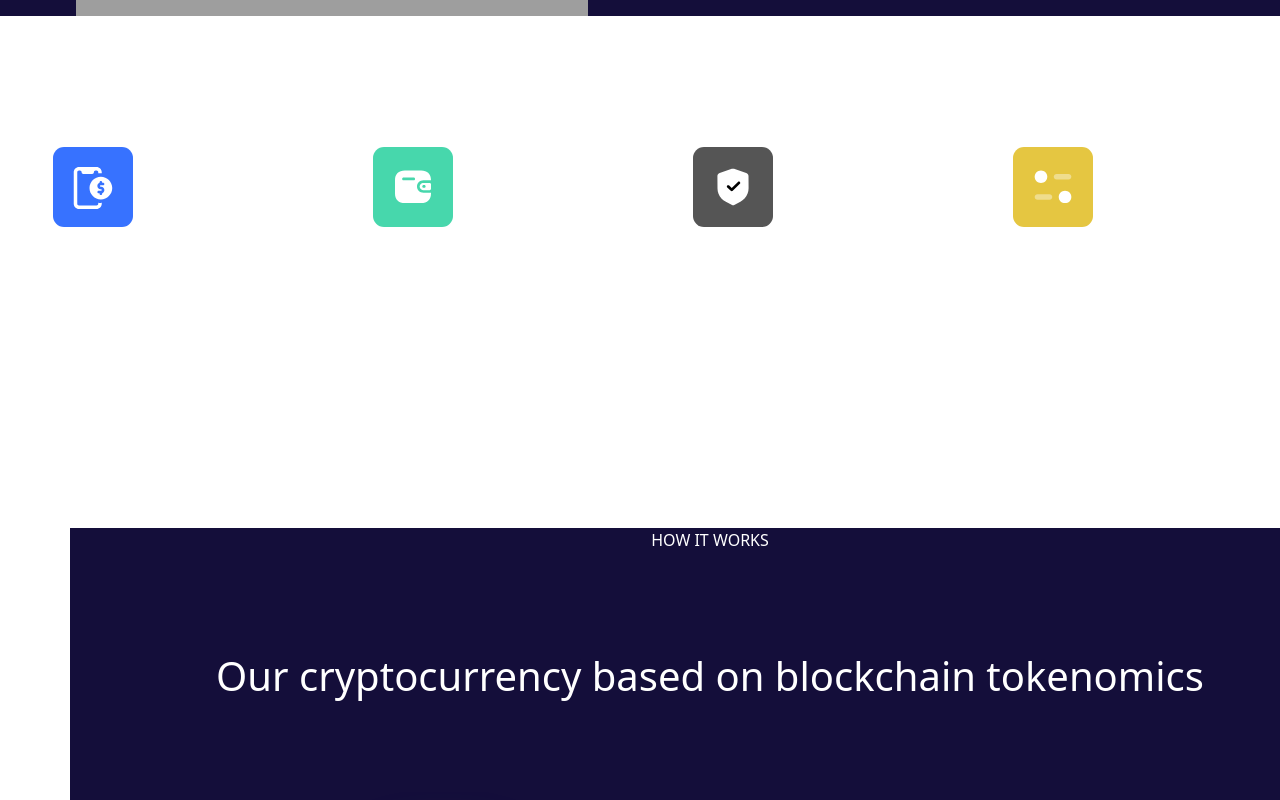
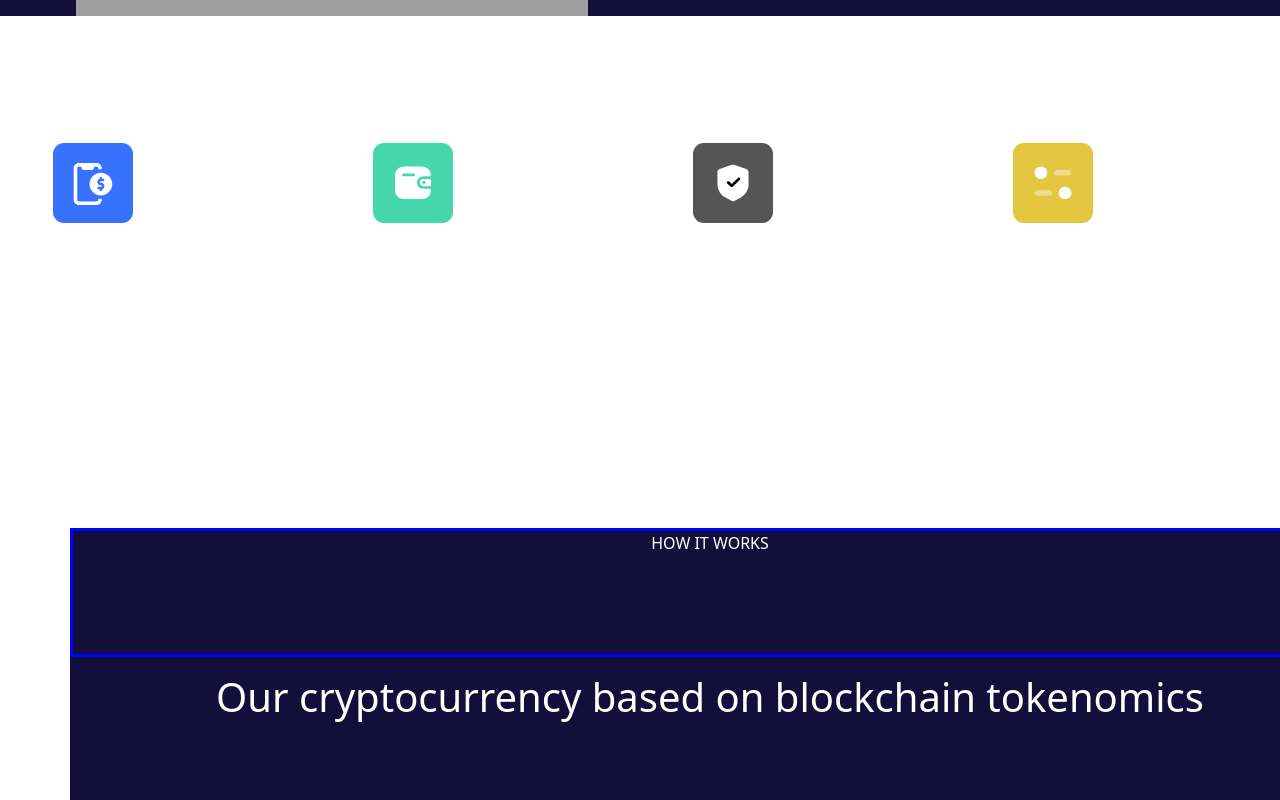
Before and after one commit to Jasper-Rowan/NatureDAO-landing-page, a Next.js app: page / in a window 1280 px wide. Shown: the part 1640-2440 px from the top of the page. Built offline with nearby package versions, Linux system fonts and the light colour scheme; grey boxes are pictures that could not be loaded.

Commit message:
Made some minor cosmetic changes

```diff
--- a/styles/HomeSection/HomeSection3.module.css
+++ b/styles/HomeSection/HomeSection3.module.css
@@ -5,6 +5,7 @@
 
     border: var(--border-status);
     border-color: purple;
+    min-height: 500px;
   }
 
 .row1 {
--- a/styles/HomeSection/HomeSection4.module.css
+++ b/styles/HomeSection/HomeSection4.module.css
@@ -10,22 +10,25 @@
 
 
 .row1 {
-    height: min(33vh, 300px);
+    min-height: max(33vh, 300px);
     width: 100vw;
     justify-content: center;
     text-align: center;
     color: white;
-    background-color: #140E3A
+    background-color: #140E3A;
+
 
 }
 
 
 .paragraph {
     margin-top: 50px;
+    border: solid blue;
 }
 
 .image {
     width: 50vw;
+    max-height: 250px;
 }
 
 .title {
--- a/styles/components_styles/carousel.module.css
+++ b/styles/components_styles/carousel.module.css
@@ -3,6 +3,7 @@
     height: max(auto, 800px);
     background-color: #140E3A;
     width: 100vw;
+    min-height: max(34vh, 300px);
 }
 
 .inner {
--- a/styles/components_styles/tile.module.css
+++ b/styles/components_styles/tile.module.css
@@ -3,7 +3,7 @@
     height: 48vh;
     min-height: 250px;
     margin: 5vw;
-    margin-top: max(2vh, 20px);
+    margin-top: max(2vh, 15px);
     border-radius: 7%;
 }
 
@@ -30,7 +30,7 @@
 
 .body {
     color: white;
-    font-size: max(2.1vh, 20.75px);
+    font-size: max(2.1vh, 13px);
     margin-left: 15px;
     margin-right: 15px;
 }
```
